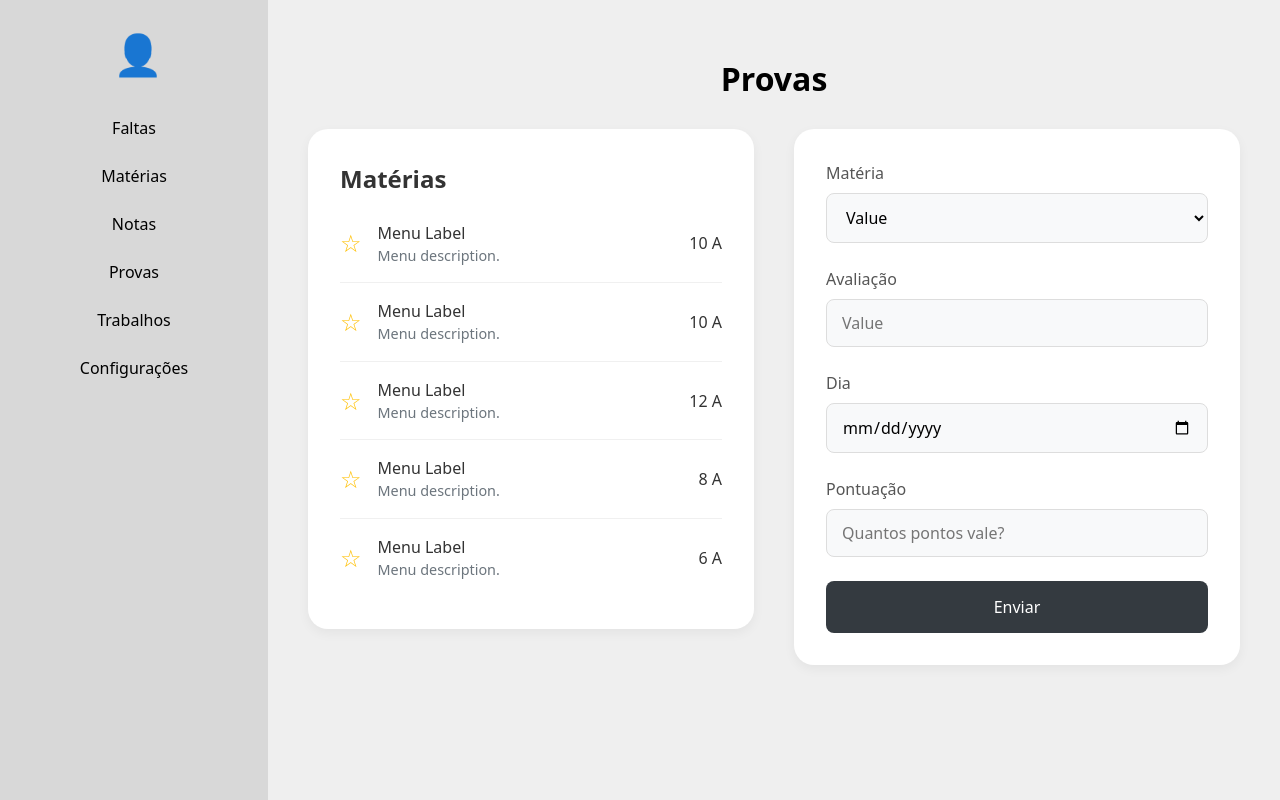
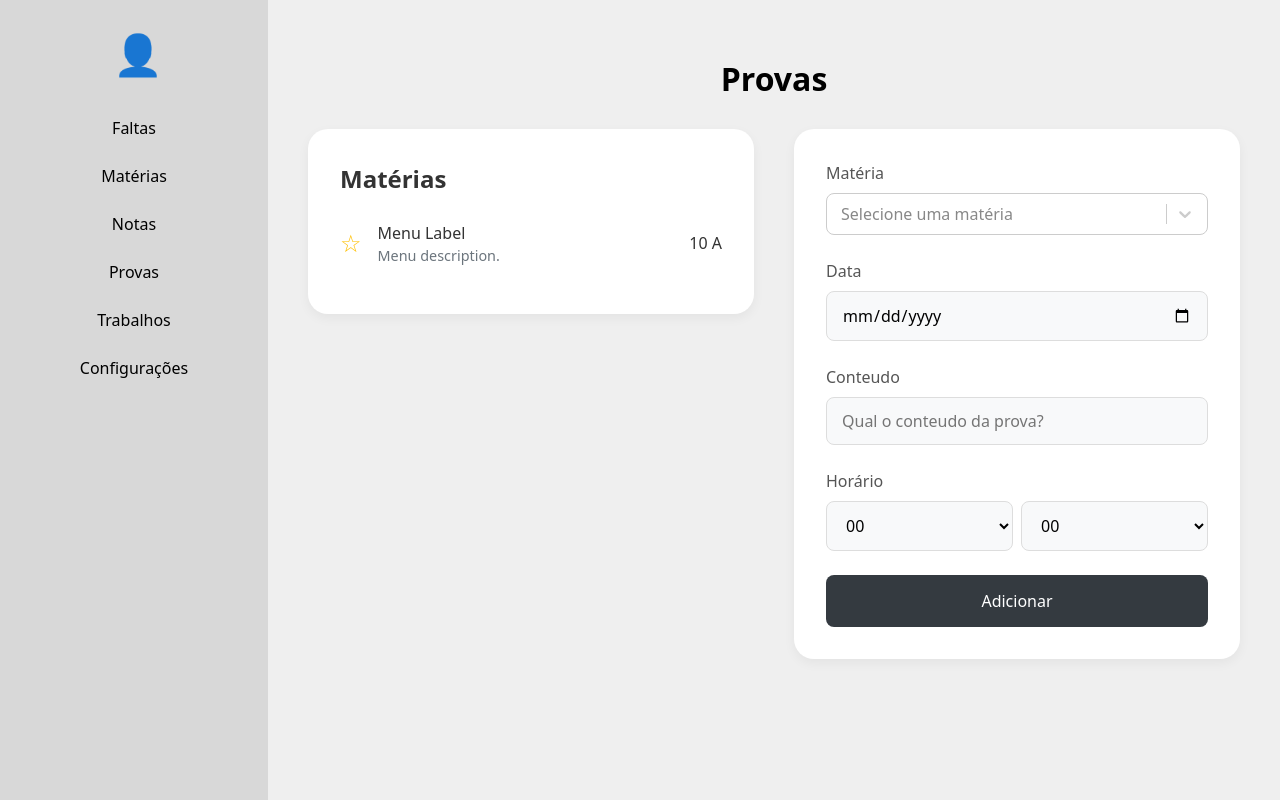
Before and after one commit to IgorHen0/Faltas, a React (Vite) app in the folder frontend/faltas/: page /provas in a window 1280 px wide. Built offline with nearby package versions, Linux system fonts and the light colour scheme.

Commit message:
feature: inserção de provas

```diff
--- a/frontend/faltas/src/pages/Provas/Provas.jsx
+++ b/frontend/faltas/src/pages/Provas/Provas.jsx
@@ -1,9 +1,93 @@
-import React from 'react';
+import React, { useState, useEffect } from 'react';
+import { toast } from 'react-toastify';
 import { Link } from 'react-router-dom';
+import Select from 'react-select';
+
+import { addProvas, getMateriasAluno } from '../../services/api';
+import { useAuth } from '../../contexts/AuthContext';
+
+import { customSelectStyles } from '../../styles/selectStyles';
+
 import '../Dashboard/Dashboard.css';
 import '../Notas/Notas.css';
 
 function Notas() {
+
+	const { user } = useAuth();
+	const [materiasAluno, setMateriasAluno] = useState([]);
+	const [materias_id, setMateriasId] = useState('');
+	const [data_prova, setDataProva] = useState('');
+	const [conteudo, setConteudo] = useState('');
+	const [selectedHour, setSelectedHour] = useState('00');
+	const [selectedMinute, setSelectedMinute] = useState('00');
+
+	const hours = Array.from({ length: 16 }, (_, i) => (i + 6).toString().padStart(2, '0'));
+    const minutes = Array.from({ length: 12 }, (_, i) => (i * 5).toString().padStart(2, '0'));
+
+	const [loading, setLoading] = useState(true);
+	const [error, setError] = useState(null);
+
+	const materiaOptions = materiasAluno.map((materia) => ({
+		value: materia.materias_id,
+		label: materia.nome_materia,
+	}));
+
+	const handleSubmit = async (e) => {
+		e.preventDefault();
+
+		if (!user || !user.aluno) {
+			toast.error("Erro: usuário não encontrado. Por favor, faça login novamente.");
+			return;
+		}
+
+		const horarioProvaFormatado = `${selectedHour}:${selectedMinute}`
+
+		const provasData = {
+			aluno_id: user.aluno.aluno_id,
+			materias_id: parseInt(materias_id),
+			data_prova: data_prova,
+			conteudo: conteudo,
+			horario_prova: horarioProvaFormatado,
+		};
+
+		console.log('provasData: ', provasData);
+
+		try {
+			await addProvas(provasData);
+			toast.success("Prova adicionada com sucesso.");
+
+			setMateriasId('');
+			setDataProva('');
+			setConteudo('');
+			setSelectedHour('00');
+			setSelectedMinute('00');
+		}
+		catch (error) {
+			toast.error(`Erro ao adicionar nova prova: ${error.message}`);
+		}
+	}
+
+	useEffect(() => {
+		const fetchMateriasAluno = async () => {
+			if (user && user.aluno) {
+				try {
+					const data = await getMateriasAluno(user.aluno.aluno_id);
+					setMateriasAluno(data);
+				} catch (err) {
+					console.error("Falha ao buscar matérias do aluno: ", err);
+					setError(err);
+				} finally {
+					setLoading(false);
+				}
+			} else {
+				setLoading(false);
+			}
+		};
+		fetchMateriasAluno();
+	}, [user]);
+
+	console.log('teste: ', materiasAluno);
+
 	return (
 		<div className="dashboard-container">
 			<aside className="sidebar">
@@ -27,10 +111,11 @@ function Notas() {
 				</header>
 
 				<div className="notas-layout">
-          {/* Coluna da Esquerda */}
 					<div className="card-column">
 						<h2>Matérias</h2>
+
 						<ul className="menu-list">
+
 							<li>
 								<div className="menu-item-content">
 									<span className="menu-icon">☆</span>
@@ -41,71 +126,51 @@ function Notas() {
 								</div>
 								<span className="menu-extra">10 A</span>
 							</li>
-              <li>
-                <div className="menu-item-content">
-                  <span className="menu-icon">☆</span>
-                  <div className="menu-text">
-                    <span className="menu-label">Menu Label</span>
-                    <span className="menu-description">Menu description.</span>
-                  </div>
-                </div>
-                <span className="menu-extra">10 A</span>
-              </li>
-              <li>
-                <div className="menu-item-content">
-                  <span className="menu-icon">☆</span>
-                  <div className="menu-text">
-                    <span className="menu-label">Menu Label</span>
-                    <span className="menu-description">Menu description.</span>
-                  </div>
-                </div>
-                <span className="menu-extra">12 A</span>
-              </li>
-              <li>
-                <div className="menu-item-content">
-                  <span className="menu-icon">☆</span>
-                  <div className="menu-text">
-                    <span className="menu-label">Menu Label</span>
-                    <span className="menu-description">Menu description.</span>
-                  </div>
-                </div>
-                <span className="menu-extra">8 A</span>
-              </li>
-              <li>
-                <div className="menu-item-content">
-                  <span className="menu-icon">☆</span>
-                  <div className="menu-text">
-                    <span className="menu-label">Menu Label</span>
-                    <span className="menu-description">Menu description.</span>
-                  </div>
-                </div>
-                <span className="menu-extra">6 A</span>
-              </li>
+
 						</ul>
 					</div>
 
-          {/* Coluna da Direita */}
 					<div className="card-column">
-            <form>
+						<form onSubmit={handleSubmit}>
+
                             <div className="form-group">
                                 <label htmlFor="materia">Matéria</label>
-                <select id="materia">
-                  <option>Value</option>
+                                <Select
+                                    id="materia"
+                                    value={materiaOptions.find(opt => opt.value === materias_id) || null}
+                                    onChange={(selected) => setMateriasId(selected ? selected.value : '')}
+                                    options={materiaOptions}
+                                    isDisabled={loading || error}
+                                    placeholder={loading ? "Carregando..." : "Selecione uma matéria"}
+                                    isSearchable
+                                    styles={customSelectStyles}
+                                />
+                            </div>
+
+							<div className="form-group">
+								<label htmlFor="data_prova">Data</label>
+								<input value={data_prova} onChange={(e) => setDataProva(e.target.value)} type="date" id="data_prova" />
+							</div>
+
+							<div className="form-group">
+								<label htmlFor="conteudo">Conteudo</label>
+								<input value={conteudo} onChange={(e) => setConteudo(e.target.value)} type="text" id="conteudo" placeholder="Qual o conteudo da prova?" />
+							</div>
+
+                            <div className="form-group">
+                                <label htmlFor="horario">Horário</label>
+                                <div className="time-selector">
+                                    <select aria-label="Horas" value={selectedHour} onChange={(e) => setSelectedHour(e.target.value)}>
+                                        <option value="00" disabled>00</option>
+                                        {hours.map(hour => <option key={hour} value={hour}>{hour}</option>)}
+                                    </select>
+                                    <select aria-label="Minutos" value={selectedMinute} onChange={(e) => setSelectedMinute(e.target.value)}>
+                                        {minutes.map(minute => <option key={minute} value={minute}>{minute}</option>)}
                                     </select>
                                 </div>
-              <div className="form-group">
-                <label htmlFor="nota">Avaliação</label>
-                <input type="text" id="nota" placeholder="Value" />
                             </div>
-              <div className="form-group">
-                <label htmlFor="avaliacao">Dia</label>
-                <input type="date" id="avaliacao" placeholder="Value" />
-              </div>
-              <div className="form-group">
-                <label htmlFor="nota">Pontuação</label>
-                <input type="text" id="nota" placeholder="Quantos pontos vale?" />
-              </div>
-              <button type="submit" className="submit-button">Enviar</button>
+
+							<button type="submit" className="submit-button">Adicionar</button>
 						</form>
 					</div>
 				</div>
--- a/frontend/faltas/src/services/api.js
+++ b/frontend/faltas/src/services/api.js
@@ -115,3 +115,20 @@ export const getFaltas = async (aluno_id, materias_id) => {
 
 	return response.json();
 }
+
+export const addProvas = async (provaData) => {
+	const response = await fetch(`${API_URL}/add_provas`, {
+		method: 'POST',
+		headers: {
+			'Content-Type': 'application/json',
+		},
+		body: JSON.stringify(provaData),
+	});
+
+	if (!response.ok) {
+		const errorData = await response.json();
+		throw new Error(errorData.message || "Erro ao inserir nova data de prova.");
+	}
+
+	return response.json();
+}
```
Also changed, not shown: 2 other files (tests, documents, lock files or other folders). Lines whose indentation alone changed are shown as unchanged.
